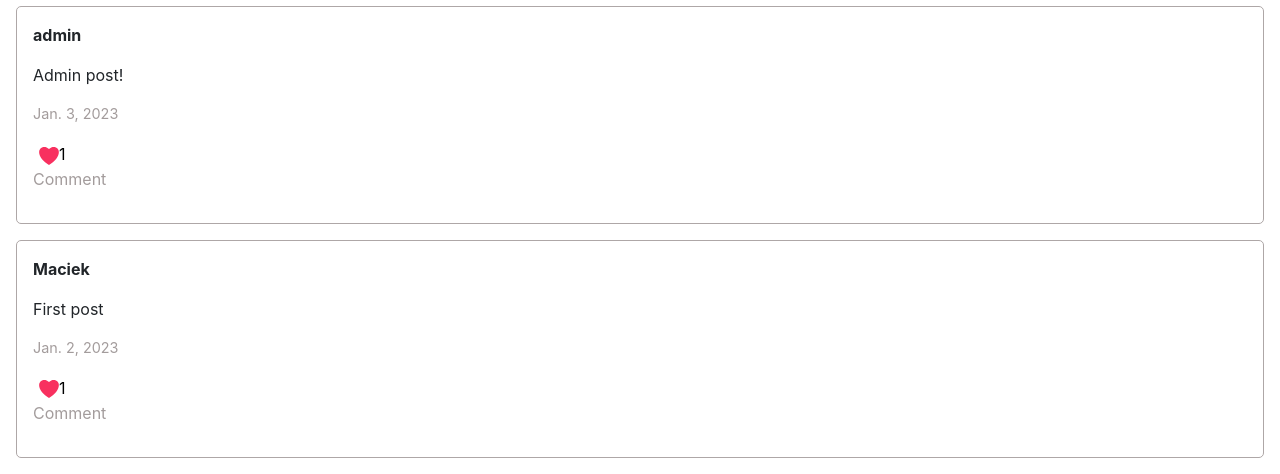
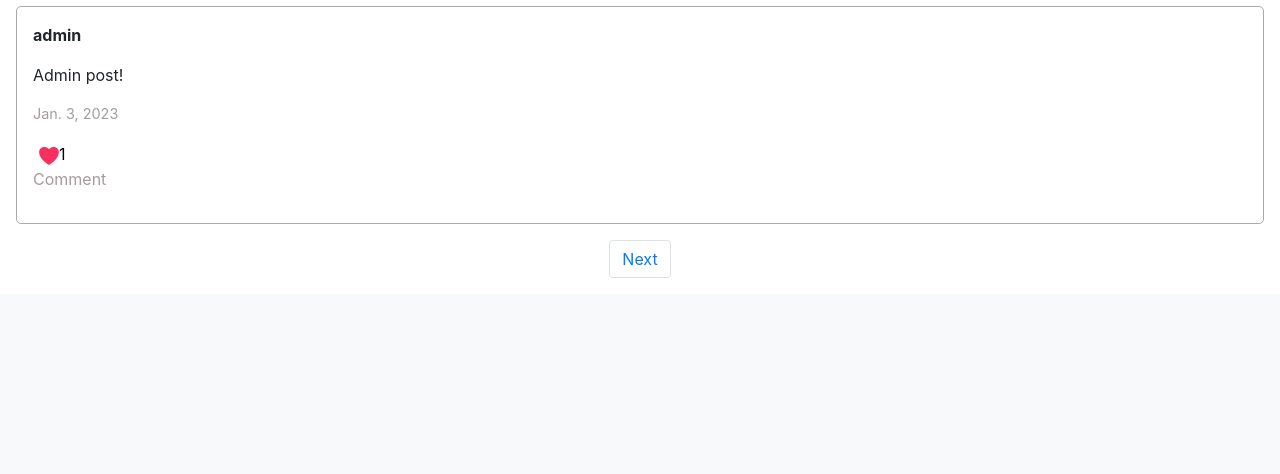
Before and after one commit to MaciejWojtasiak/NetworkApp, a Django app: page / in a window 1280 px wide. Shown: the part 1000-1474 px from the top of the page. After the commit the page ends 1278 px from the top, so only its background shows below. Run offline with Django 3.2, Linux system fonts and the light colour scheme; data comes from the database, SQL or seed files in the repository; both versions use the stored data as it was after the commit; some libraries are stand-ins or nearby versions.

Commit message:
implemented Pagination functionality for displaying posts

```diff
--- a/network/models.py
+++ b/network/models.py
@@ -11,7 +11,7 @@
     likesNumber = models.IntegerField(default=0)
 
     def __str__(self):
-        return f"{self.author} {self.text}"
+        return f"post {self.id} made by {self.author} on {self.date.strftime('%d:%m:%Y %H:%M:%S')}"
 
 class Like(models.Model):
     post = models.ForeignKey(Post,on_delete=models.CASCADE, related_name="LikedPost")
--- a/network/templates/network/index.html
+++ b/network/templates/network/index.html
@@ -13,7 +13,7 @@
     </form>
     {%endif%}
     {%if posts%}
-        {%for post in posts%}
+        {%for post in posts_of_the_page%}
         <div id="{{post.id}}" class="post_container">
             <p class="post_author">{{post.author}}</p>
             {%if post.author == user%}
@@ -29,4 +29,15 @@
         </div>
         {%endfor%}
     {%endif%}
+
+    <nav aria-label="Page navigation">
+        <ul class="pagination justify-content-center">
+        {%if posts_of_the_page.has_previous%}
+            <li class="page-item"><a class="page-link" href="?page={{ posts_of_the_page.previous_page_number }}">Previous</a></li>
+        {%endif%}
+        {%if posts_of_the_page.has_next%}
+          <li class="page-item"><a class="page-link" href="?page={{ posts_of_the_page.next_page_number }}">Next</a></li>
+        {%endif%}
+        </ul>
+      </nav>
 {% endblock %}
--- a/network/views.py
+++ b/network/views.py
@@ -3,6 +3,7 @@
 from django.http import HttpResponse, HttpResponseRedirect
 from django.shortcuts import render
 from django.urls import reverse
+from django.core.paginator import Paginator
 
 from .models import User, Post, Like
 
@@ -21,8 +22,16 @@
     posts = Post.objects.all().order_by('-date')
     liked_posts = get_liked_posts(posts,request.user)
 
+    paginator = Paginator(posts, 5)
+    page_number = request.GET.get('page')
+    posts_of_the_page = paginator.get_page(page_number)
 
-    return render(request, "network/index.html", {"posts": posts, "liked_posts": liked_posts})
+
+    return render(request, "network/index.html", {
+        "posts": posts,
+        "liked_posts": liked_posts,
+        "posts_of_the_page":posts_of_the_page
+        })
 
 
 def login_view(request):
```
Also changed, not shown: db.sqlite3, network/migrations/0014_alter_like_user.py (added).
